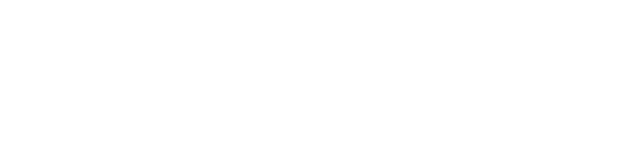
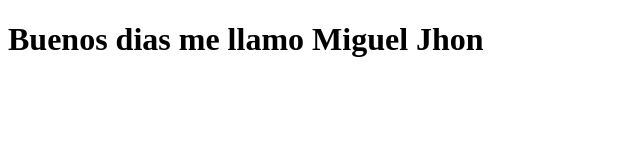
Before and after one commit to Ihatehlm/test, a plain HTML site: page index.html in a window 1280 px wide. Shown: the whole page, without its empty margins (0-640 px from the left). Drawn offline with Linux system fonts and the light colour scheme.

Commit message:
second commit (#1)

```diff
--- a/index.html
+++ b/index.html
@@ -6,6 +6,6 @@
     <title>Document</title>
 </head>
 <body>
-
+    <h1>Buenos dias me llamo Miguel <b>Jhon</b></h1>
 </body>
 </html>
```
